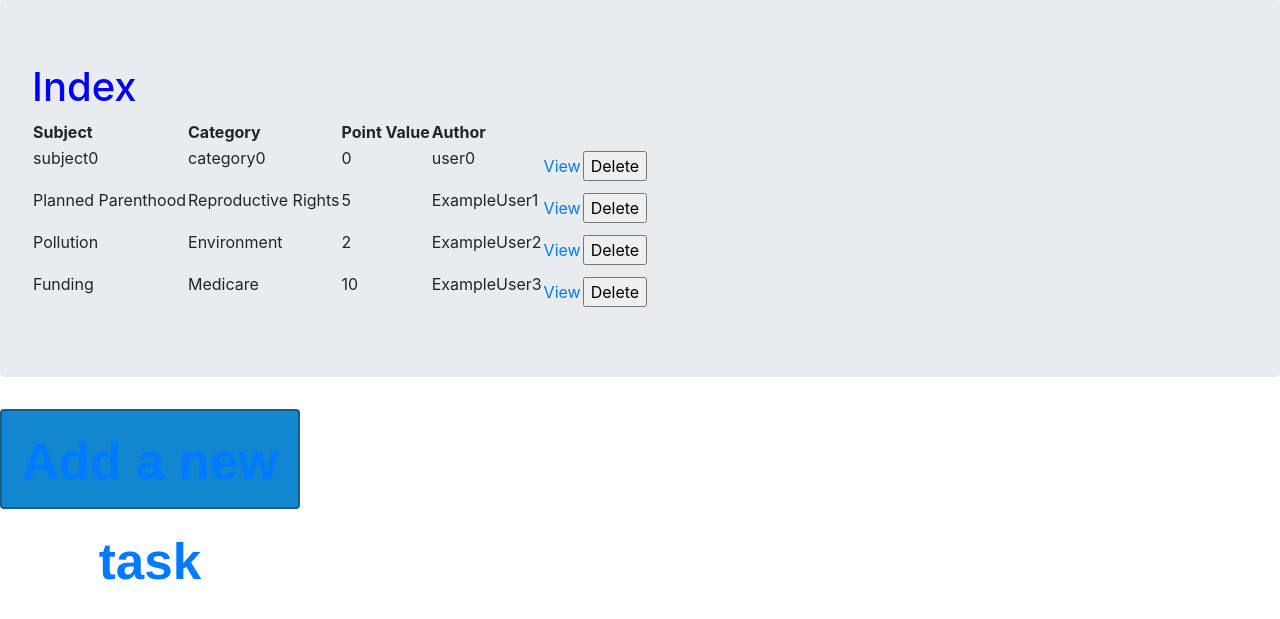
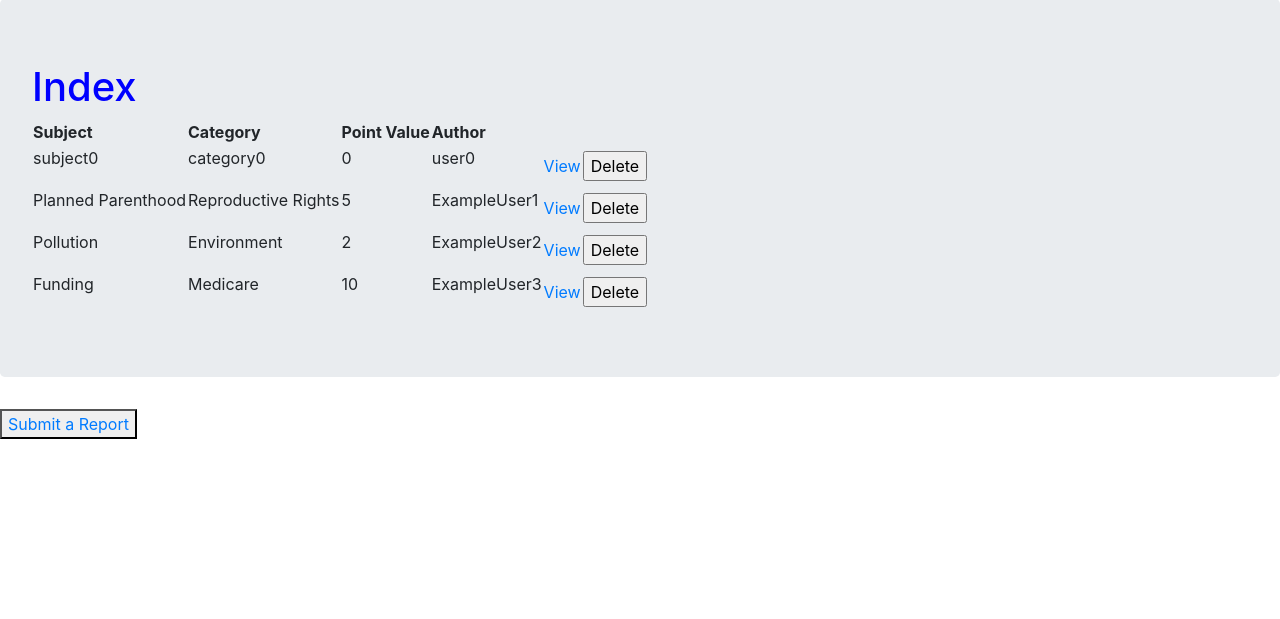
Before and after one commit to epejko/Advocacy-Platform, a Rails app: page / in a window 1280 px wide. Shown: the part 25-644 px from the top of the page. Run offline with Rails 7, Linux system fonts and the light colour scheme; data comes from the database, SQL or seed files in the repository; style sheets or scripts are compiled from the project's sources; some libraries are stand-ins or nearby versions.

Commit message:
Changed some text.

```diff
--- a/app/assets/stylesheets/tasks.scss
+++ b/app/assets/stylesheets/tasks.scss
@@ -1,6 +1,14 @@
 // Place all the styles related to the Tasks controller here.
 // They will automatically be included in application.css.
 // You can use Sass (SCSS) here: http://sass-lang.com/
+
+#button button {
+  display: block;
+  height: 500px;
+  width: 300px;
+  background: #cf000c;
+  border: 2px solid rgba(33, 68, 72, 0.59);
+}
 
 h1 {
     color: blue;
@@ -12,24 +20,6 @@ h1 {
     text-align: center;
 }
 
-.button {
-
-  /*Step 2: Basic Button Styles*/
-  border-radius: 4px;
-  height: 100px;
-  width: 300px;
-  background-color: #1287CF;
-  border: 2px solid rgba(33, 68, 72, 0.59);
-  margin-left: auto;
-  margin-right: auto;
-
-  /*Step 3: Text Styles*/
-  text-decoration-color: white;
-  text-align: center;
-  font: bold 3.2em/100px "Helvetica Neue", Arial, Helvetica, Geneva, sans-serif;
-}
-
-
 
 #tasks-all {
    border-left: solid 1px black;
--- a/app/views/tasks/index.html.erb
+++ b/app/views/tasks/index.html.erb
@@ -46,6 +46,6 @@
 
 
 
-      <button class="button"><a href="tasks/new" >Add a new task</a></button>
+      <button class="button"><a href="tasks/new" >Submit a Report</a></button>
   </body>
 </html>
--- a/app/views/tasks/new.html.erb
+++ b/app/views/tasks/new.html.erb
@@ -1,11 +1,11 @@
 <html>
     <head>
         <title>
-            New Task
+           Submit a Report
         </title>
     </head>
     <body>
-        <h1>New Task</h1>
+        <h1>Submit a Report</h1>
         <%= form_for @task do |t| %>
 
             <%= t.label :subject, "Subject" %>
```
Also changed, not shown: 1 other file.
